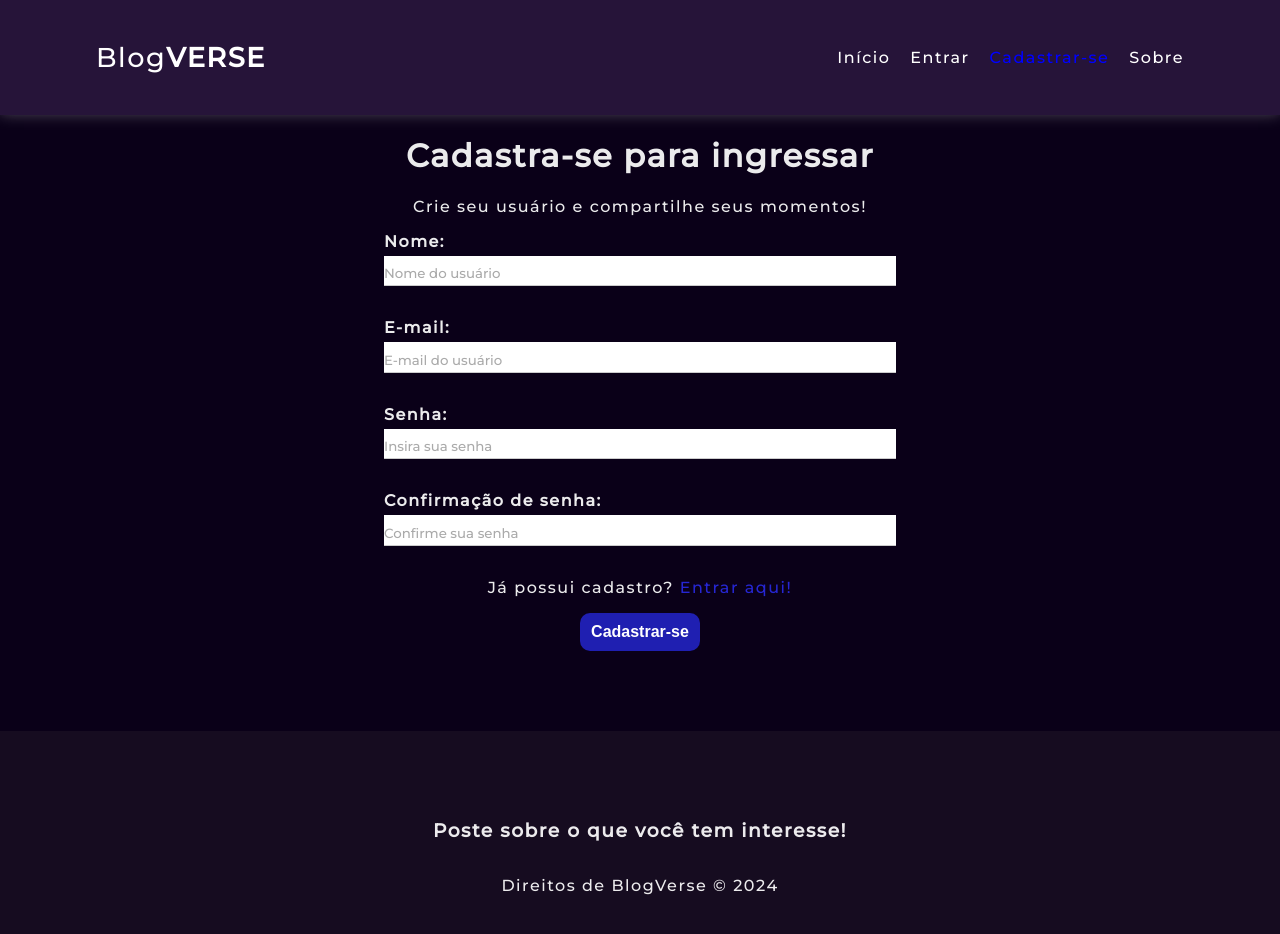
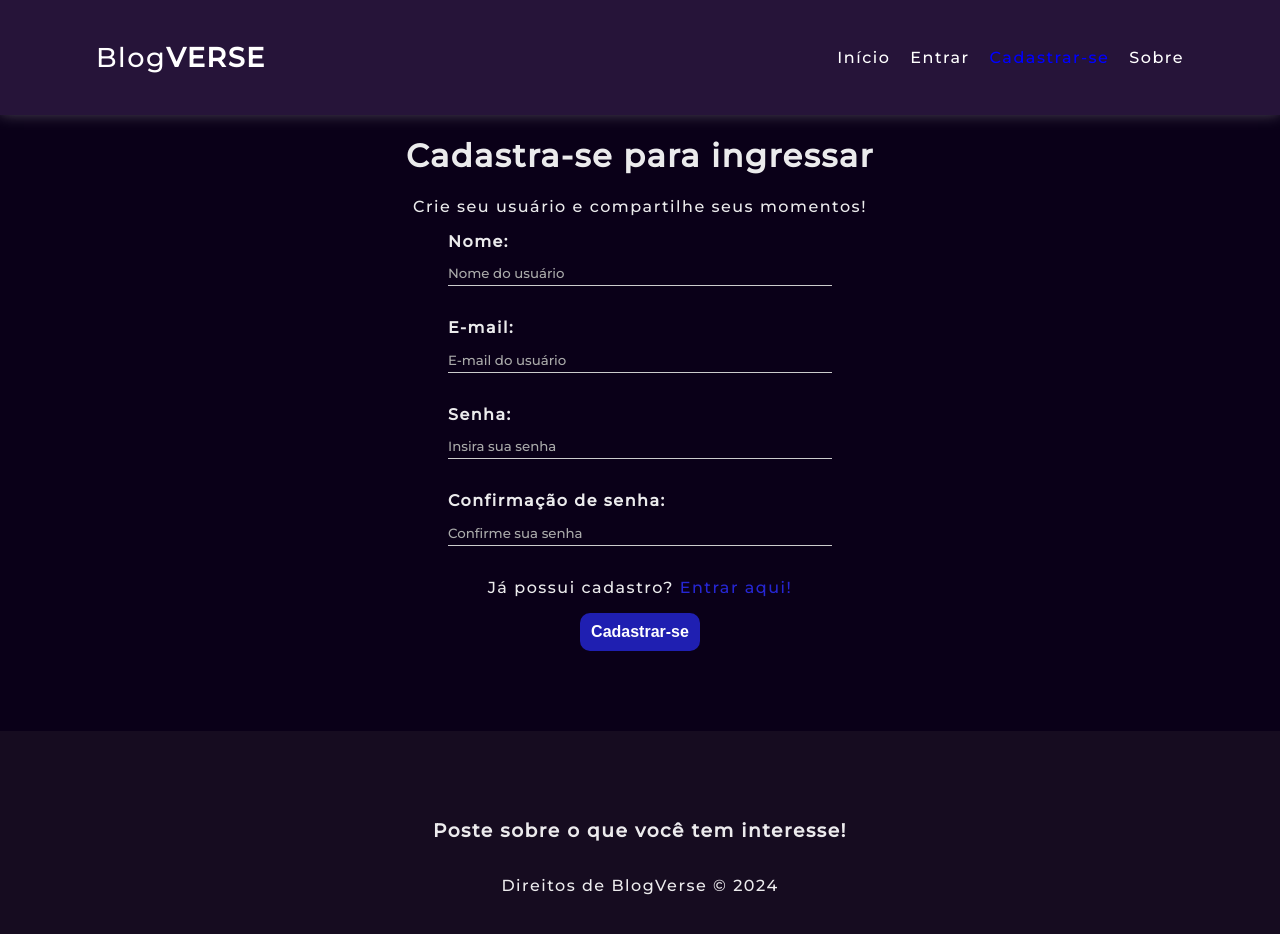
Before and after one commit to TarsoBri/BlogVerse-React-Firebase, a React (Vite) app: page /register in a window 1280 px wide. Shown: the top 934 px of the page. Built offline with nearby package versions, Linux system fonts and the light colour scheme; no server answers.

Commit message:
Version 2.1

```diff
--- a/src/pages/Login/Login.jsx
+++ b/src/pages/Login/Login.jsx
@@ -30,7 +30,7 @@ const Login = () => {
   }, [authError]);
 
   return (
-    <div>
+    <div className={styles.login}>
       <h1>Entrar</h1>
       <p>Faça seu Login de usuário!</p>
       <form onSubmit={handleSubmit}>
--- a/src/pages/Login/Login.module.css
+++ b/src/pages/Login/Login.module.css
@@ -1,3 +1,18 @@
 .link {
     color: rgb(38, 38, 211);
 }
+
+.login form {
+    max-width: 70%;
+}
+
+.login form label input {
+    background-color: transparent;
+    color: white;
+}
+
+@media (min-width: 800px) {
+    .login form {
+        max-width: 30%;
+    }
+}
--- a/src/pages/Register/Register.jsx
+++ b/src/pages/Register/Register.jsx
@@ -41,7 +41,7 @@ const Register = () => {
   }, [authError]);
 
   return (
-    <div>
+    <div className={styles.register}>
       <h1>Cadastra-se para ingressar</h1>
       <p>Crie seu usuário e compartilhe seus momentos!</p>
       <form onSubmit={handleSubmit}>
--- a/src/pages/Register/Register.module.css
+++ b/src/pages/Register/Register.module.css
@@ -1,3 +1,25 @@
 .link {
     color: rgb(38, 38, 211);
 }
+
+.register form {
+    max-width: 70%;
+}
+
+.register form label input {
+    background-color: transparent;
+    color: white;
+}
+
+.register textarea {
+    background-color: transparent;
+    color: white;
+    resize: none;
+}
+
+
+@media (min-width: 800px) {
+    .register form {
+        max-width: 30%;
+    }
+}
```
